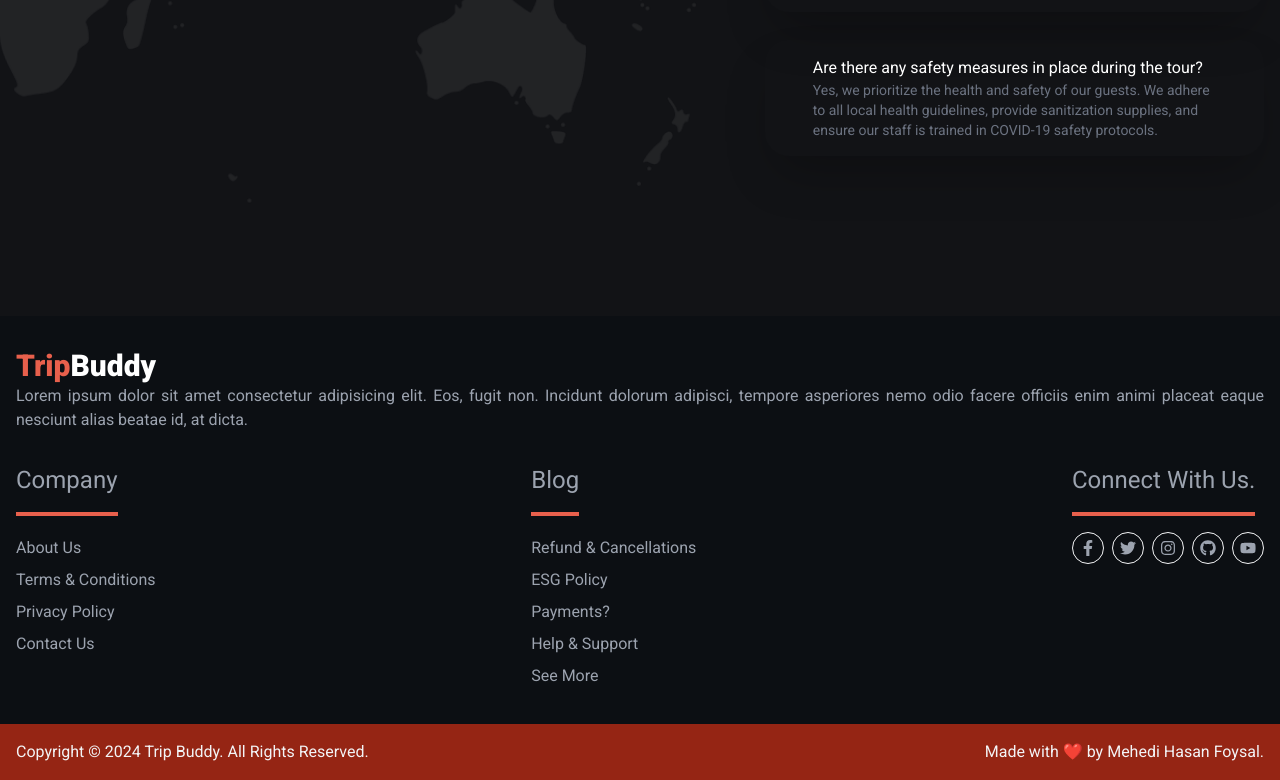
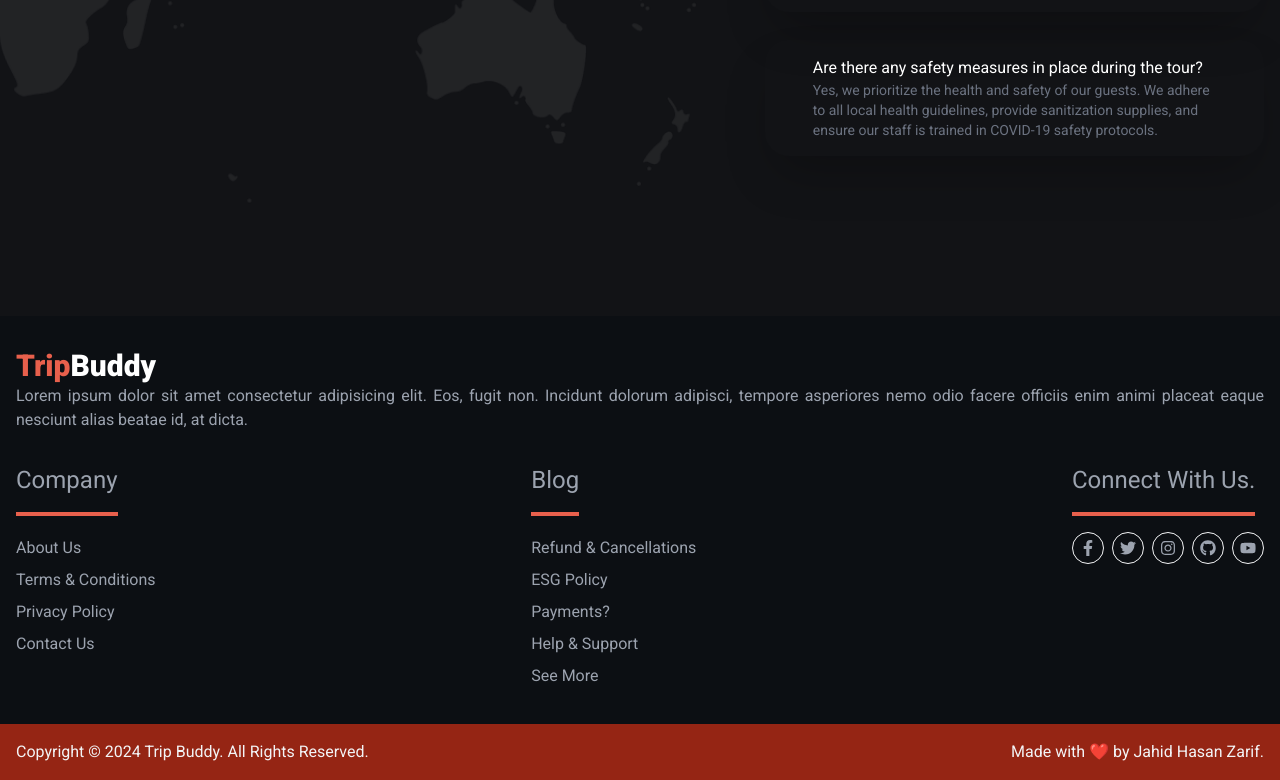
Before and after one commit to Jahidmorol/trip-buddy-client, a Next.js app: page / in a window 1280 px wide. Shown: the part 2831-3611 px from the top of the page. Built offline with nearby package versions, Linux system fonts and the light colour scheme; no server answers.

Commit message:
some chnages

```diff
--- a/src/components/Footer/Footer.tsx
+++ b/src/components/Footer/Footer.tsx
@@ -166,7 +166,7 @@ const Footer = () => {
                 Copyright © 2024 Trip Buddy. All Rights Reserved.
               </div>
               <div className="px-4 w-full text-center sm:w-auto sm:text-left">
-                Made with ❤️ by Mehedi Hasan Foysal.
+                Made with ❤️ by Jahid Hasan Zarif.
               </div>
             </div>
           </div>
```
